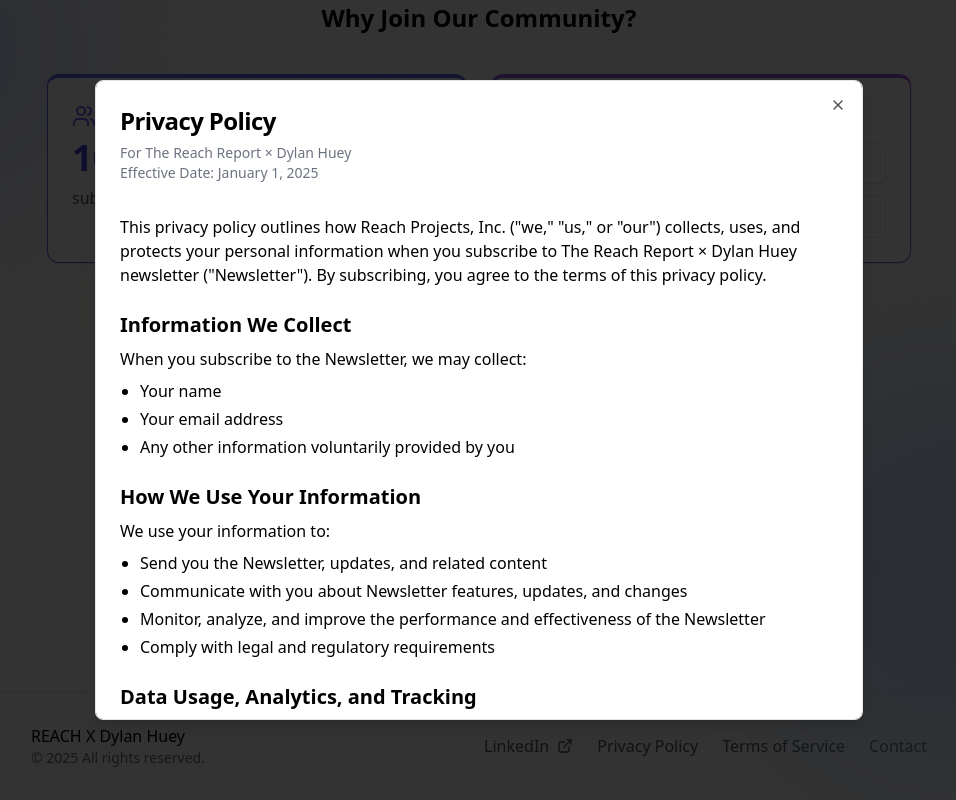
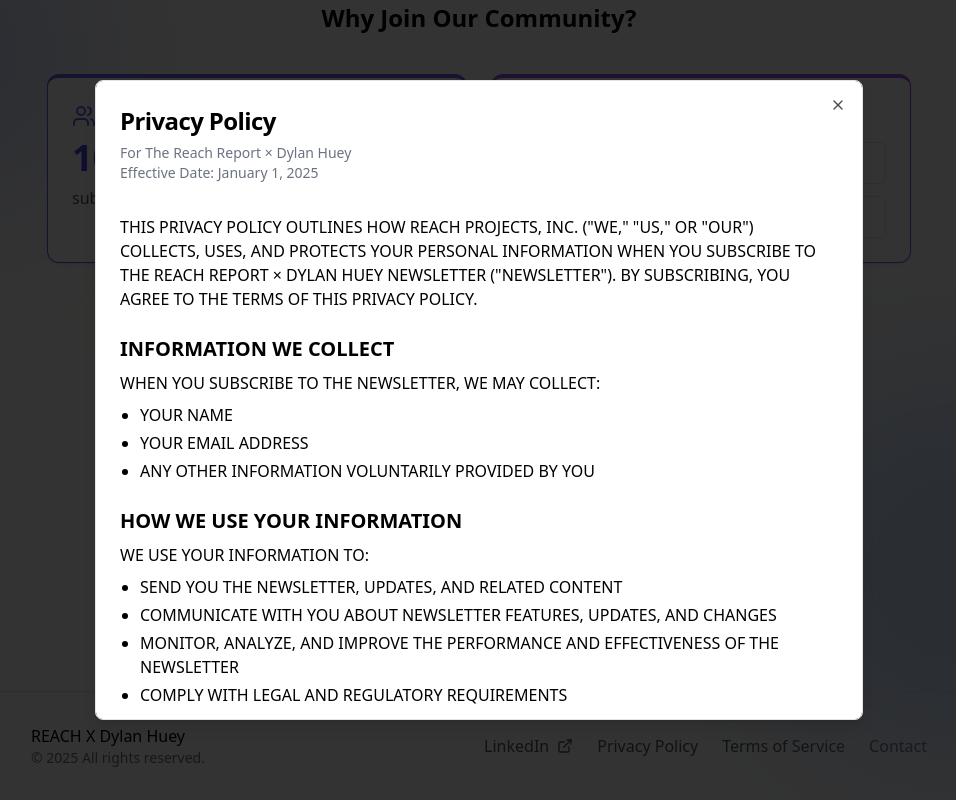
Before and after one commit to reachprojectssite/reachreport, a Next.js app in the folder frontend/: page / in a window 1280 px wide. Both pictures are taken after a click on the button "Privacy Policy". Shown: the part 1779-2579 px from the top of the page, without its empty margins (161-1117 px from the left). Built offline with nearby package versions, Linux system fonts and the light colour scheme.

Commit message:
Updated privacy policy text in site footer to match exact wording and uppercase formatting

```diff
--- a/frontend/src/components/ui/site-footer.jsx
+++ b/frontend/src/components/ui/site-footer.jsx
@@ -73,14 +73,14 @@
                 </DialogHeader>
 
                 <div className="mt-4 space-y-6 text-sm sm:text-base pr-2">
-                  <p>
+                  <p className="uppercase font-medium">
                     This privacy policy outlines how Reach Projects, Inc. ("we," "us," or "our") collects, uses, and protects your personal information when you subscribe to The Reach Report × Dylan Huey newsletter ("Newsletter"). By subscribing, you agree to the terms of this privacy policy.
                   </p>
 
                   <div className="space-y-2">
-                    <h3 className="text-lg sm:text-xl font-semibold">Information We Collect</h3>
-                    <p>When you subscribe to the Newsletter, we may collect:</p>
-                    <ul className="list-disc pl-5 space-y-1">
+                    <h3 className="text-lg sm:text-xl font-semibold uppercase">Information We Collect</h3>
+                    <p className="uppercase">When you subscribe to the Newsletter, we may collect:</p>
+                    <ul className="list-disc pl-5 space-y-1 uppercase">
                       <li>Your name</li>
                       <li>Your email address</li>
                       <li>Any other information voluntarily provided by you</li>
@@ -88,9 +88,9 @@
                   </div>
 
                   <div className="space-y-2">
-                    <h3 className="text-lg sm:text-xl font-semibold">How We Use Your Information</h3>
-                    <p>We use your information to:</p>
-                    <ul className="list-disc pl-5 space-y-1">
+                    <h3 className="text-lg sm:text-xl font-semibold uppercase">How We Use Your Information</h3>
+                    <p className="uppercase">We use your information to:</p>
+                    <ul className="list-disc pl-5 space-y-1 uppercase">
                       <li>Send you the Newsletter, updates, and related content</li>
                       <li>Communicate with you about Newsletter features, updates, and changes</li>
                       <li>Monitor, analyze, and improve the performance and effectiveness of the Newsletter</li>
@@ -99,18 +99,18 @@
                   </div>
 
                   <div className="space-y-2">
-                    <h3 className="text-lg sm:text-xl font-semibold">Data Usage, Analytics, and Tracking</h3>
-                    <p>
+                    <h3 className="text-lg sm:text-xl font-semibold uppercase">Data Usage, Analytics, and Tracking</h3>
+                    <p className="uppercase">
                       We may use email analytics to track email open rates, click-through rates, and other engagement metrics. We use this data to understand how our Newsletter is performing and to improve content delivery. This may include the use of tracking pixels, cookies, and third-party analytics services.
                     </p>
                   </div>
 
                   <div className="space-y-2">
-                    <h3 className="text-lg sm:text-xl font-semibold">Disclosure of Information</h3>
-                    <p>
+                    <h3 className="text-lg sm:text-xl font-semibold uppercase">Disclosure of Information</h3>
+                    <p className="uppercase">
                       We do not sell or rent your personal information. We may share your information in the following instances:
                     </p>
-                    <ul className="list-disc pl-5 space-y-1">
+                    <ul className="list-disc pl-5 space-y-1 uppercase">
                       <li>With trusted third-party service providers who assist in operating the Newsletter under strict confidentiality agreements</li>
                       <li>To comply with legal requirements, law enforcement requests, or court orders</li>
                       <li>To protect our rights, property, or safety, or that of others</li>
@@ -118,75 +118,75 @@
                   </div>
 
                   <div className="space-y-2">
-                    <h3 className="text-lg sm:text-xl font-semibold">International Data Transfers and Compliance</h3>
-                    <p>
+                    <h3 className="text-lg sm:text-xl font-semibold uppercase">International Data Transfers and Compliance</h3>
+                    <p className="uppercase">
                       If you are located outside the United States, your information may be transferred to and processed in the United States. By submitting your information, you consent to this transfer, processing, and storage. We comply with international data protection laws including:
                     </p>
-                    <ul className="list-disc pl-5 space-y-1">
+                    <ul className="list-disc pl-5 space-y-1 uppercase">
                       <li>General Data Protection Regulation (GDPR) for individuals in the European Economic Area (EEA)</li>
                       <li>Personal Information Protection and Electronic Documents Act (PIPEDA) for Canadian residents</li>
                     </ul>
-                    <p className="mt-2">
+                    <p className="mt-2 uppercase">
                       If you are covered under these regulations, you have the following rights:
                     </p>
-                    <ul className="list-disc pl-5 space-y-1">
+                    <ul className="list-disc pl-5 space-y-1 uppercase">
                       <li>The right to access, correct, or delete your personal data</li>
                       <li>The right to object to processing or request restrictions</li>
                       <li>The right to data portability</li>
                     </ul>
-                    <p className="mt-2">
+                    <p className="mt-2 uppercase">
                       To exercise any of these rights, please contact us at postmaster@reachprojects.co.
                     </p>
                   </div>
 
                   <div className="space-y-2">
-                    <h3 className="text-lg sm:text-xl font-semibold">Data Retention</h3>
-                    <p>
+                    <h3 className="text-lg sm:text-xl font-semibold uppercase">Data Retention</h3>
+                    <p className="uppercase">
                       We retain your personal information only as long as necessary to provide you with the Newsletter and for legitimate business purposes, unless a longer retention period is required by law.
                     </p>
                   </div>
 
                   <div className="space-y-2">
-                    <h3 className="text-lg sm:text-xl font-semibold">Your Choices and Unsubscribe</h3>
-                    <p>
+                    <h3 className="text-lg sm:text-xl font-semibold uppercase">Your Choices and Unsubscribe</h3>
+                    <p className="uppercase">
                       You may only unsubscribe from the Newsletter by clicking the "Unsubscribe" link included at the bottom of each email. We do not accept unsubscribe requests via email, phone, or any other method. Once unsubscribed, you will no longer receive the Newsletter, but we may retain your information for record-keeping and legal purposes.
                     </p>
                   </div>
 
                   <div className="space-y-2">
-                    <h3 className="text-lg sm:text-xl font-semibold">Third-Party Links</h3>
-                    <p>
+                    <h3 className="text-lg sm:text-xl font-semibold uppercase">Third-Party Links</h3>
+                    <p className="uppercase">
                       The Newsletter may contain links to third-party websites. We are not responsible for the privacy practices, content, or security of these sites. We encourage you to review their privacy policies.
                     </p>
                   </div>
 
                   <div className="space-y-2">
-                    <h3 className="text-lg sm:text-xl font-semibold">Security Measures</h3>
-                    <p>
+                    <h3 className="text-lg sm:text-xl font-semibold uppercase">Security Measures</h3>
+                    <p className="uppercase">
                       We take reasonable steps to protect your personal information. However, no internet or email transmission is ever fully secure or error-free. You provide information at your own risk.
                     </p>
                   </div>
 
                   <div className="space-y-2">
-                    <h3 className="text-lg sm:text-xl font-semibold">Children's Privacy</h3>
-                    <p>
+                    <h3 className="text-lg sm:text-xl font-semibold uppercase">Children's Privacy</h3>
+                    <p className="uppercase">
                       The Newsletter is intended for users 18 years of age or older. We do not knowingly collect personal information from children under 13 years old. If you believe we have collected such information, contact us immediately.
                     </p>
                   </div>
 
                   <div className="space-y-2">
-                    <h3 className="text-lg sm:text-xl font-semibold">Changes to This Privacy Policy</h3>
-                    <p>
+                    <h3 className="text-lg sm:text-xl font-semibold uppercase">Changes to This Privacy Policy</h3>
+                    <p className="uppercase">
                       We may update this Privacy Policy from time to time. Any changes will be posted in the Newsletter or sent via email. Your continued use of the Newsletter after changes are made indicates acceptance of the updated policy.
                     </p>
                   </div>
 
                   <div className="space-y-2">
-                    <h3 className="text-lg sm:text-xl font-semibold">Contact Us</h3>
-                    <p>
+                    <h3 className="text-lg sm:text-xl font-semibold uppercase">Contact Us</h3>
+                    <p className="uppercase">
                       If you have questions or wish to exercise your rights under this policy, please contact:
                     </p>
-                    <p className="font-medium mt-2">
+                    <p className="font-medium mt-2 uppercase">
                       Reach Projects, Inc.<br />
                       Email: postmaster@reachprojects.co
                     </p>
@@ -228,6 +228,11 @@
                   <p className="mb-2">
                     If you have questions, please contact: postmaster@reachprojects.co
                   </p>
+                </div>
+                <div className="mt-6 flex justify-end">
+                  <DialogClose asChild>
+                    <Button variant="outline">Close</Button>
+                  </DialogClose>
                 </div>
               </DialogContent>
             </Dialog>
```
